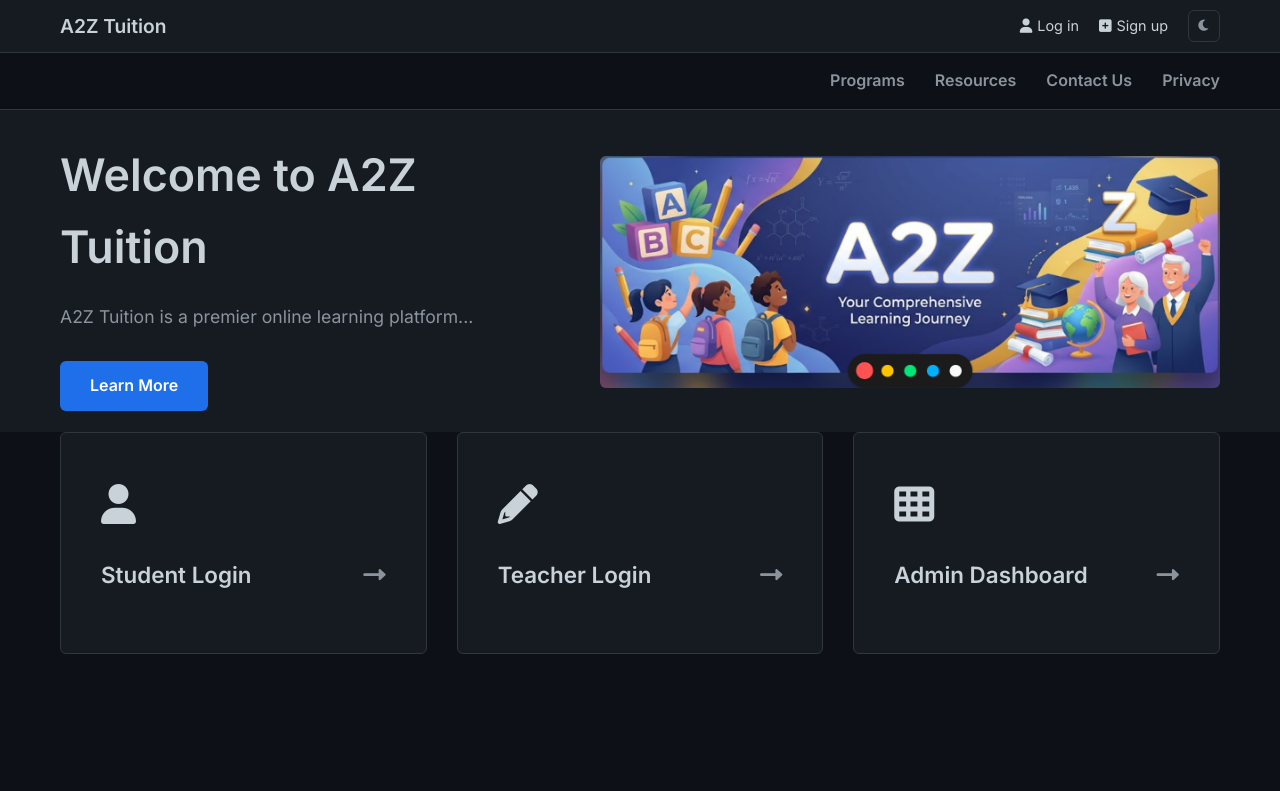
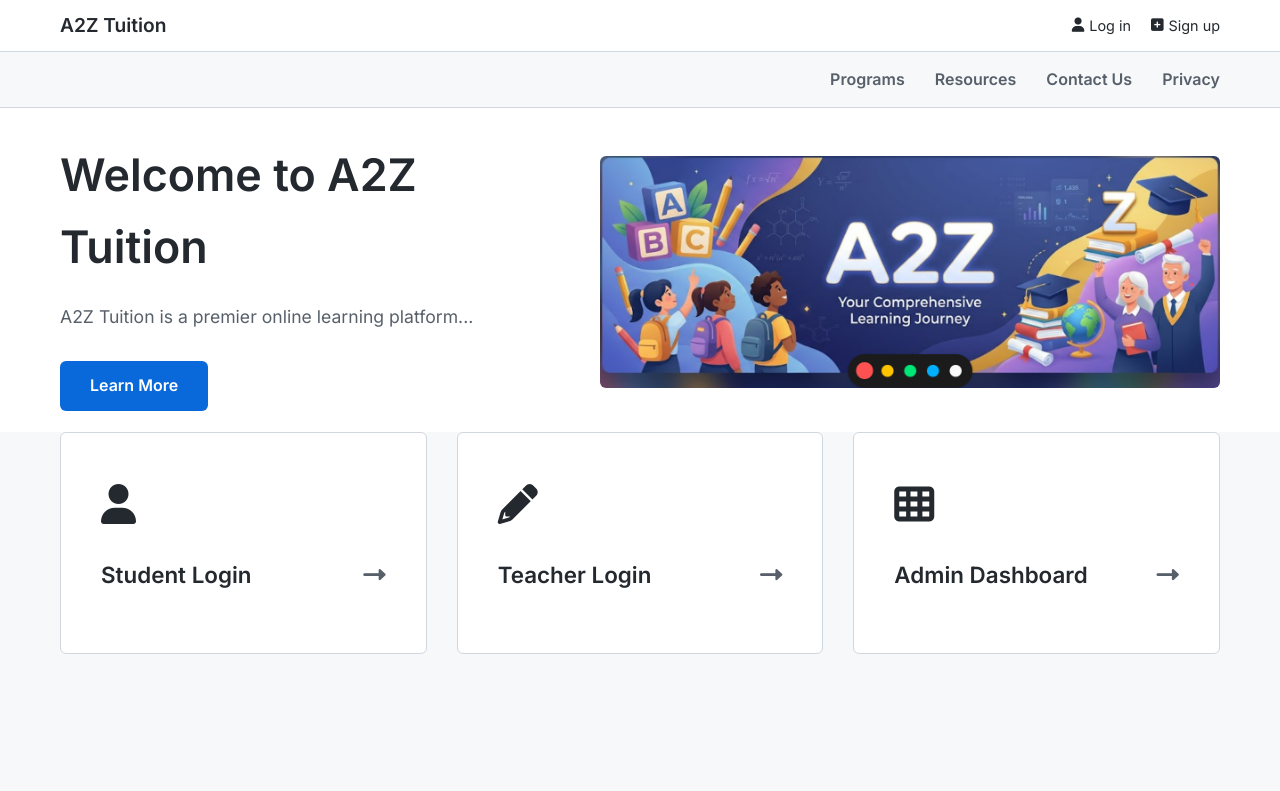
Before and after one commit to a2ztuitioncenter/SchoolApp, a website: page frontend/index.html in a window 1280 px wide. Shown: the top 791 px of the page. Drawn offline with Linux system fonts and the light colour scheme.

Commit message:
fixed partial theme

```diff
--- a/frontend/index.html
+++ b/frontend/index.html
@@ -21,9 +21,6 @@
                         <li><a id="header-login" href="#"><i class="fa fa-user"></i> Log in</a></li>
                         <li><a href="student-register.html"><i class="fa fa-plus-square"></i> Sign up</a></li>
                     </ul>
-                    <button id="theme-toggle" class="theme-toggle-btn" title="Toggle Theme">
-                        <i class="fas fa-moon"></i>
-                    </button>
                 </nav>
             </div>
         </div>
@@ -131,18 +128,10 @@
     </footer>
 
     <script>
-        document.getElementById('theme-toggle').addEventListener('click', function() {
-            var current = document.documentElement.getAttribute('data-theme') || 'dark';
-            var next = current === 'dark' ? 'light' : 'dark';
-            document.documentElement.setAttribute('data-theme', next);
-            localStorage.setItem('theme', next);
-            this.querySelector('i').className = next === 'light' ? 'fas fa-sun' : 'fas fa-moon';
-        });
-        // Set correct icon on load
+        // Auto-detect system theme
         (function() {
-            var t = localStorage.getItem('theme') || 'dark';
-            var icon = document.querySelector('#theme-toggle i');
-            if (icon) icon.className = t === 'light' ? 'fas fa-sun' : 'fas fa-moon';
+            var prefersDark = window.matchMedia('(prefers-color-scheme: dark)').matches;
+            document.documentElement.setAttribute('data-theme', prefersDark ? 'dark' : 'light');
         })();
     </script>
     <script type="module" src="./src/core/index.js"></script>
--- a/frontend/src/assets/css/admin-dashboard.css
+++ b/frontend/src/assets/css/admin-dashboard.css
@@ -27,7 +27,8 @@
   --transition: 0.2s cubic-bezier(0.3, 0, 0.5, 1);
 }
 
-:root[data-theme="light"] {
+@media (prefers-color-scheme: light) {
+  :root {
     --bg-primary: #f6f8fa;
     --bg-secondary: #ffffff;
     --bg-hover: #f3f4f6;
@@ -43,6 +44,8 @@
     --warning: #9a6700;
     --info: #0969da;
   }
+}
+
 
 * {
   margin: 0;
--- a/frontend/src/assets/css/index.css
+++ b/frontend/src/assets/css/index.css
@@ -14,7 +14,8 @@
     --transition: 0.2s cubic-bezier(0.3, 0, 0.5, 1);
 }
 
-:root[data-theme="light"] {
+@media (prefers-color-scheme: light) {
+    :root {
         --bg-primary: #f6f8fa;
         --bg-secondary: #ffffff;
         --border-subtle: #d0d7de;
@@ -22,6 +23,8 @@
         --text-muted: #57606a;
         --accent-blue: #0969da;
     }
+}
+
 
 * {
     box-sizing: border-box;
--- a/frontend/src/assets/css/student-dashboard.css
+++ b/frontend/src/assets/css/student-dashboard.css
@@ -10,7 +10,8 @@
     --radius-sm: 12px;
 }
 
-body.dark-mode {
+@media (prefers-color-scheme: dark) {
+    :root {
         --bg-primary: #0d1117;
         --bg-secondary: #161b22;
         --text-main: #c9d1d9;
@@ -19,6 +20,8 @@ body.dark-mode {
         --accent-blue: #58a6ff;
         --shadow: 0 1px 2px rgba(0,0,0,0.5);
     }
+}
+
 
 * {
     margin: 0;
--- a/frontend/src/core/index.js
+++ b/frontend/src/core/index.js
@@ -1,21 +1,8 @@
-import { initTheme, toggleTheme } from './theme.js';
-
-// alert("Welcome to master dashboard")
+// Master portal init — theme is handled automatically by CSS prefers-color-scheme
 function init() {
   console.log('✅ Index JS Init');
-  initTheme();
   setupLoginCardHandlers();
   setupHeaderLoginHandler();
-
-  const themeToggle = document.getElementById('theme-toggle');
-  console.log('🔘 Theme Toggle Element:', themeToggle);
-  if (themeToggle) {
-    themeToggle.onclick = () => {
-      console.log('🌓 Toggle Clicked');
-      toggleTheme();
-    };
-  }
-
   console.log('🚀 Index Page Loaded');
 }
 
--- a/frontend/src/core/theme.js
+++ b/frontend/src/core/theme.js
@@ -1,46 +1,27 @@
 /**
- * initTheme — used by dashboard pages (Admin, Teacher, Student).
- * Applies body.dark-mode class and wires up the #theme-toggle button.
+ * theme.js — Automatic system/browser dark mode detection.
+ * Applies body.dark-mode class based on prefers-color-scheme.
+ * Listens for live OS theme changes.
+ * No manual toggle button required.
  */
-export function initTheme() {
-    const themeToggle = document.getElementById('theme-toggle');
-    if (!themeToggle) return;
 
-    const savedTheme = localStorage.getItem('theme') || 'light';
-    if (savedTheme === 'dark') {
+function applySystemTheme() {
+    const prefersDark = window.matchMedia('(prefers-color-scheme: dark)').matches;
+    if (prefersDark) {
         document.body.classList.add('dark-mode');
+    } else {
+        document.body.classList.remove('dark-mode');
     }
-    _updateIcon(themeToggle, savedTheme === 'dark');
-
-    themeToggle.addEventListener('click', () => {
-        const isDark = document.body.classList.toggle('dark-mode');
-        localStorage.setItem('theme', isDark ? 'dark' : 'light');
-        _updateIcon(themeToggle, isDark);
-    });
+    // Also keep data-theme in sync (for index.css backwards compat)
+    document.documentElement.setAttribute('data-theme', prefersDark ? 'dark' : 'light');
 }
 
-/**
- * toggleTheme — used by the master portal (index.js).
- * Uses data-theme attribute on <html> for backwards compat.
- */
-export function toggleTheme() {
-    const current = document.documentElement.getAttribute('data-theme') || 'light';
-    const next = current === 'dark' ? 'light' : 'dark';
-    document.documentElement.setAttribute('data-theme', next);
-    localStorage.setItem('theme', next);
-    const themeToggle = document.getElementById('theme-toggle');
-    if (themeToggle) _updateIcon(themeToggle, next === 'dark');
-    return next;
-}
+// Apply immediately on script execution
+applySystemTheme();
 
-function _updateIcon(toggleBtn, isDark) {
-    const icon = toggleBtn.querySelector('i');
-    if (!icon) return;
-    if (isDark) {
-        icon.classList.remove('fa-moon');
-        icon.classList.add('fa-sun');
-    } else {
-        icon.classList.remove('fa-sun');
-        icon.classList.add('fa-moon');
-    }
-}
+// React live to OS theme changes (e.g. user switches from Light → Dark in Windows/macOS)
+window.matchMedia('(prefers-color-scheme: dark)').addEventListener('change', applySystemTheme);
+
+// Legacy exports kept so existing imports don't throw errors
+export function initTheme() { applySystemTheme(); }
+export function toggleTheme() { applySystemTheme(); }
--- a/frontend/src/modules/admin/admin-dashboard.js
+++ b/frontend/src/modules/admin/admin-dashboard.js
@@ -4,7 +4,7 @@
  */
 
 import { adminAPI, attendanceAPI, homeworkAPI, feesAPI, materialsAPI, notificationsAPI, resultsAPI, downloadFile } from '../../core/api.js';
-import { initTheme, toggleTheme } from '../../core/theme.js';
+
 
 let currentTab = 'dashboard';
 let allHomeworkData = [];
@@ -27,10 +27,8 @@ document.addEventListener('DOMContentLoaded', async () => {
     const nameEl = document.getElementById('admin-name');
     if (nameEl) nameEl.textContent = `Admin (${adminPhone})`;
 
-    // Initialize Global Theme
-    initTheme();
+    setupTabNavigation();
 
-    setupTabNavigation();
 
     // Mobile Sidebar Toggle
     const mobileToggle = document.getElementById('mobile-menu-toggle');
--- a/frontend/src/modules/student/student-dashboard.js
+++ b/frontend/src/modules/student/student-dashboard.js
@@ -4,15 +4,13 @@
  */
 
 import { studentAPI, downloadFile, materialsAPI } from '../../core/api.js';
-import { initTheme } from '../../core/theme.js';
-
 
 // ===========================
 // Initialization on Page Load
 // ===========================
 document.addEventListener('DOMContentLoaded', async () => {
   console.log('📄 Dashboard initializing...');
-  initTheme();
+
 
   try {
     // Get userId from sessionStorage (set during login)
--- a/frontend/src/modules/teacher/teacher-dashboard.js
+++ b/frontend/src/modules/teacher/teacher-dashboard.js
@@ -1,5 +1,5 @@
 import { teacherAPI } from '../../core/api.js';
-import { initTheme } from '../../core/theme.js';
+
 
 // ─── Auth Guard ────────────────────────────────────────────────────────────────
 const teacherId   = sessionStorage.getItem('teacherId');
@@ -81,7 +81,6 @@ function setupTabs() {
 }
 
 function init() {
-  initTheme();
   setupTabs();
   loadDashboard();
 }
@@ -696,7 +695,6 @@ function setText(id, val) { const el = document.getElementById(id); if (el) el.t
 
 // ─── Boot ─────────────────────────────────────────────────────────────────────
 document.addEventListener('DOMContentLoaded', () => {
-  initTheme();
   const nameEl = document.getElementById('teacher-name');
   if (nameEl) nameEl.textContent = `Teacher (${teacherPhone || '–'})`;
 
@@ -704,4 +702,5 @@ document.addEventListener('DOMContentLoaded', () => {
   loadDashboard();
 });
 
+
 export { loadDashboard, loadHomework, loadMaterials, loadSyllabus };
```
Also changed, not shown: frontend/admin-dashboard.html (+5 -10 lines), frontend/student-dashboard.html (+0 -5 lines), frontend/teacher-dashboard.html (+5 -10 lines). Lines whose indentation alone changed are shown as unchanged.
